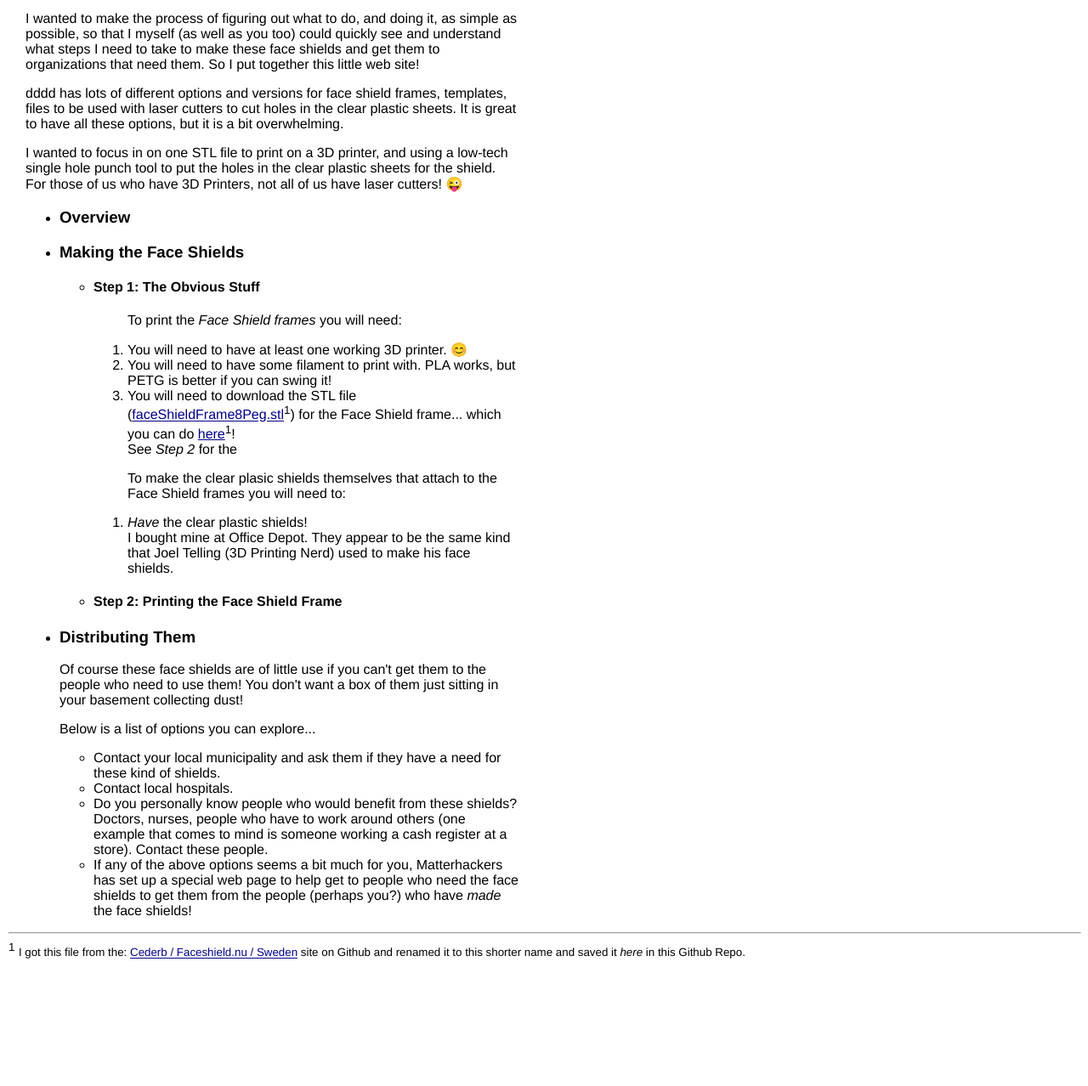
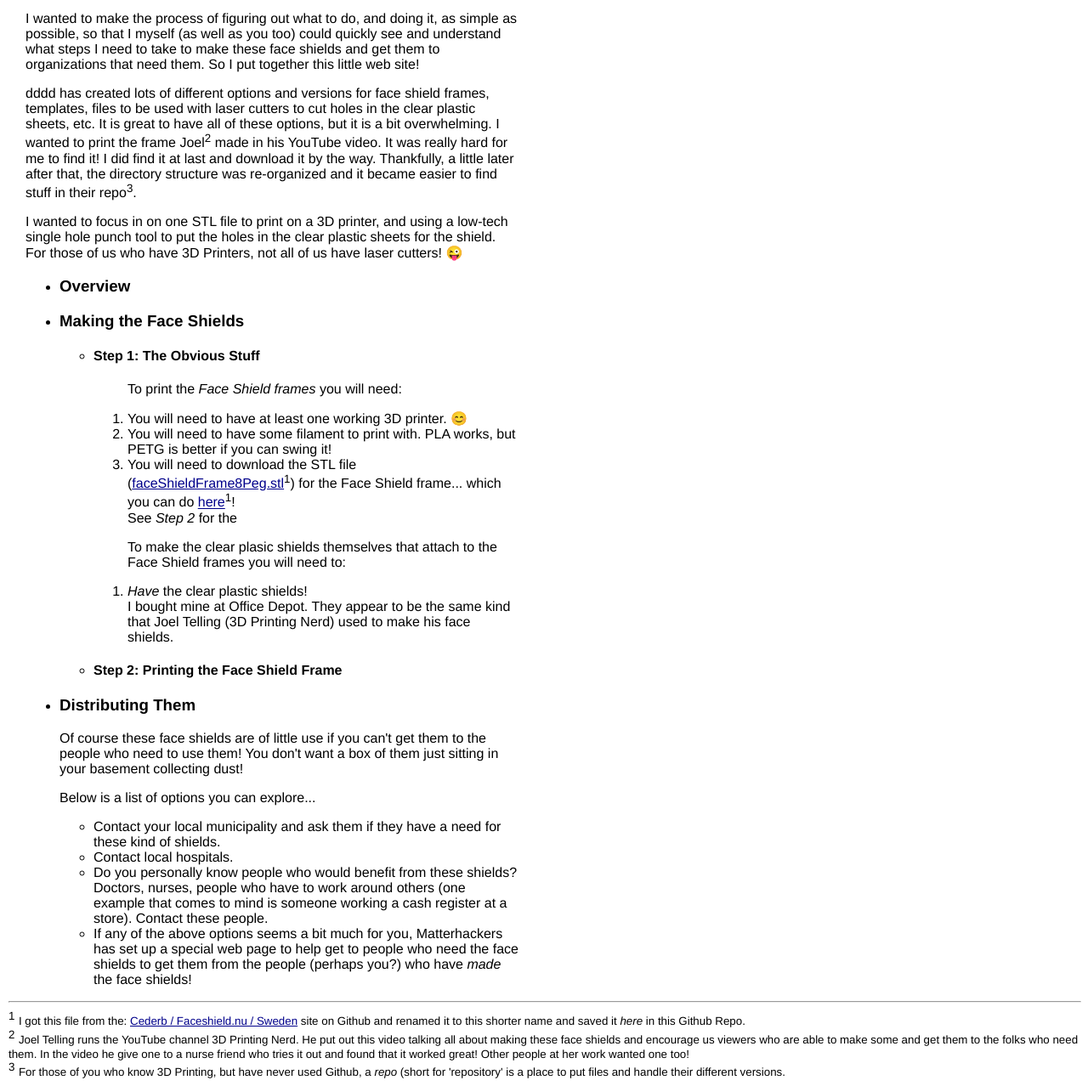
Before and after one commit to OrvilleChomer/FaceShieldInfo, a plain HTML site: page index.html in a window 1280 px wide. Shown: the part 178-1456 px from the top of the page at 85% size. Before the commit the page ends 1316 px from the top, so only its background shows below. Drawn offline with Linux system fonts and the light colour scheme.

Commit message:
Update index.html

```diff
--- a/index.html
+++ b/index.html
@@ -21,9 +21,12 @@
       So I put together this little web site!
     </p>
 
-    <p>dddd has lots of different options and versions for face shield frames, templates, files to be used
-      with laser cutters to cut holes in the clear plastic sheets. It is great to have all these options, but
-      it is a bit overwhelming.
+    <p>dddd has created lots of different options and versions for face shield frames, templates, files to be used
+      with laser cutters to cut holes in the clear plastic sheets, etc. It is great to have all of these options, but
+      it is a bit overwhelming. I wanted to print the frame Joel<sup>2</sup> made in his YouTube video. It was really
+      hard for me to find it! I did find it at last and download it by the way.
+      Thankfully, a little later after that, the directory structure was re-organized and it became easier to find stuff
+      in their repo<sup>3</sup>.
     </p>
 
     <p>I wanted to focus in on one STL file to print on a 3D printer, and using a low-tech single hole punch tool
@@ -88,7 +91,17 @@
       <sup>1</sup> <small>I got this file from the:
       <a href="https://github.com/Cederb/Faceshield.nu/tree/master/Sweden/3D%20Printing%20Files%20(STL)" target="cederbFaceshield">Cederb / Faceshield.nu / Sweden</a> site on Github and renamed it to this shorter name
     and saved it <i>here</i> in this Github Repo.</small>
-
-
+    <br>
+    <sup>2</sup>
+    <small>Joel Telling runs the YouTube channel 3D Printing Nerd. He put out
+    this video talking all about making these face shields and encourage us viewers who
+    are able to make some and get them to the folks who need them. In the video he
+    give one to a nurse friend who tries it out and found that it worked great!
+    Other people at her work wanted one too!</small>
+    <br>
+    <sup>3</sup>
+    <small>For those of you who know 3D Printing, but have never used Github, a <i>repo</i> (short for
+    'repository' is a place to put files and handle their different versions.</small>
+    <br>
   </body>
 </html>
```
